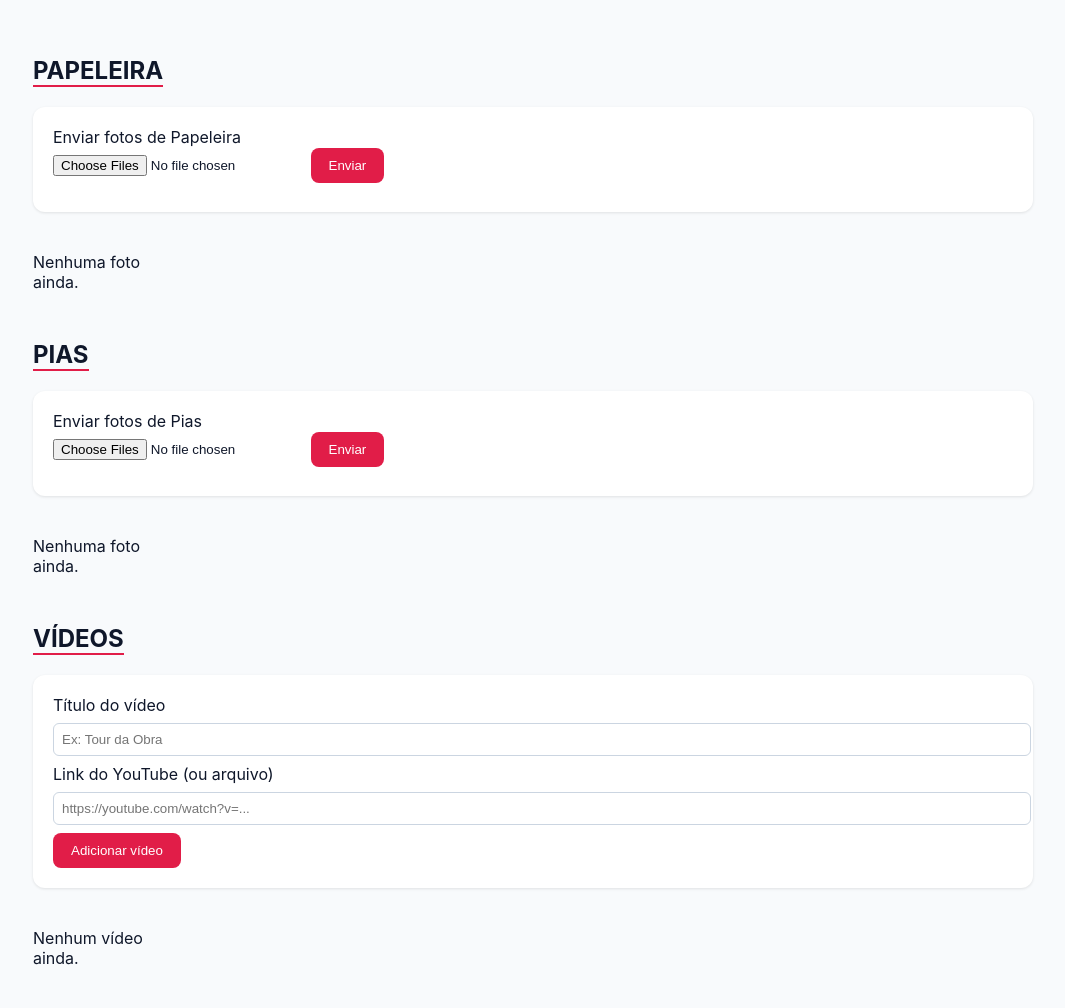
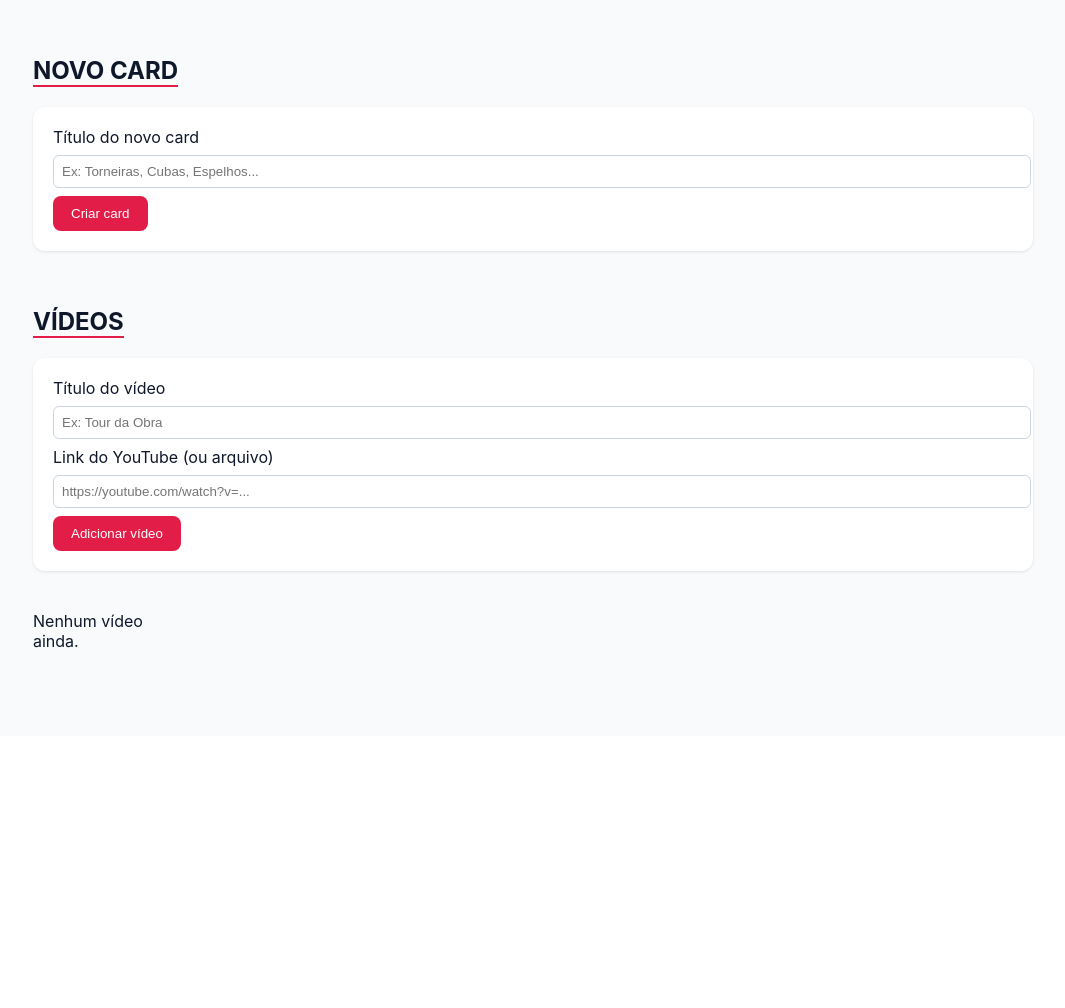
Before and after one commit to coringa187gmailcom-collab/stp-empreiteira, a Flask app: template templates/admin_panel.html in a window 1280 px wide. Shown: the part 64-1072 px from the top of the page, without its empty margins (107-1172 px from the left). After the commit the page ends 712 px from the top, so only its background shows below. Run offline with Flask 3, Linux system fonts and the light colour scheme; the template is opened without the code that fills it, so the values that code supplies are empty.

Commit message:
Cards dinâmicos: admin pode criar novos com títulos próprios

```diff
--- a/app.py
+++ b/app.py
@@ -39,6 +39,29 @@ def save_videos(videos):
     with open(VIDEOS_FILE, "w") as f:
         json.dump(videos, f)
 
+CATEGORIES_FILE = os.path.join(UPLOAD_FOLDER, "categories.json")
+if not os.path.exists(CATEGORIES_FILE):
+    with open(CATEGORIES_FILE, "w") as f:
+        json.dump(["papeleira", "pias"], f)
+
+def load_categories():
+    try:
+        with open(CATEGORIES_FILE) as f:
+            return json.load(f)
+    except:
+        return ["papeleira", "pias"]
+
+def save_categories(cats):
+    with open(CATEGORIES_FILE, "w") as f:
+        json.dump(cats, f)
+
+def get_photos(cat):
+    folder = os.path.join(UPLOAD_FOLDER, cat)
+    if not os.path.exists(folder):
+        return []
+    return [f"/static/uploads/{cat}/{f}" for f in os.listdir(folder) if allowed(f)]
+
+
 
 # Serve uploads from volume if needed
 @app.route("/static/uploads/<path:filename>")
@@ -55,15 +78,13 @@ def is_admin():
 
 @app.route("/")
 def index():
-    # Load uploaded photos
-    papeleira = []
-    pias = []
-    base = app.static_folder + "/uploads"
-    if os.path.exists(base + "/papeleira"):
-        papeleira = [f"/static/uploads/papeleira/{f}" for f in os.listdir(base + "/papeleira") if allowed(f)]
-    if os.path.exists(base + "/pias"):
-        pias = [f"/static/uploads/pias/{f}" for f in os.listdir(base + "/pias") if allowed(f)]
-    return render_template("index.html", papeleira=papeleira, pias=pias)
+    # Load all categories dynamically
+    categories = load_categories()
+    produtos = []
+    for cat in categories:
+        fotos = get_photos(cat)
+        produtos.append({"nome": cat.replace("_", " ").title(), "slug": cat, "fotos": fotos})
+    return render_template("index.html", produtos=produtos)
 
 # Hidden admin login
 @app.route("/gestao-stp", methods=["GET", "POST"])
@@ -83,22 +104,22 @@ def admin_login():
 def admin_panel():
     if not is_admin():
         return redirect(url_for("admin_login"))
-    papeleira = []
-    pias = []
-    base = os.path.join(app.static_folder, "uploads")
-    if os.path.exists(os.path.join(base, "papeleira")):
-        papeleira = os.listdir(os.path.join(base, "papeleira"))
-    if os.path.exists(os.path.join(base, "pias")):
-        pias = os.listdir(os.path.join(base, "pias"))
+    categories = load_categories()
+    produtos = []
+    for cat in categories:
+        folder = os.path.join(UPLOAD_FOLDER, cat)
+        fotos = os.listdir(folder) if os.path.exists(folder) else []
+        produtos.append({"nome": cat.replace("_", " ").title(), "slug": cat, "fotos": fotos})
     videos = load_videos()
-    return render_template("admin_panel.html", papeleira=papeleira, pias=pias, videos=videos)
+    return render_template("admin_panel.html", produtos=produtos, videos=videos)
 
 @app.route("/gestao-stp/upload", methods=["POST"])
 def admin_upload():
     if not is_admin():
         return redirect(url_for("admin_login"))
-    categoria = request.form.get("categoria")
-    if categoria not in ("papeleira", "pias"):
+    categoria = request.form.get("categoria", "").strip().lower().replace(" ", "_")
+    cats = load_categories()
+    if categoria not in cats:
         flash("Categoria inválida.", "erro")
         return redirect(url_for("admin_panel"))
     files = request.files.getlist("fotos")
@@ -124,7 +145,7 @@ def admin_upload():
 def admin_delete(categoria, filename):
     if not is_admin():
         return redirect(url_for("admin_login"))
-    if categoria not in ("papeleira", "pias"):
+    if categoria not in load_categories():
         return redirect(url_for("admin_panel"))
     path = os.path.join(app.static_folder, "uploads", categoria, secure_filename(filename))
     if os.path.exists(path):
@@ -173,6 +194,35 @@ def admin_backup():
     from flask import send_file
     return send_file(memory, download_name="stp-backup.zip", as_attachment=True, mimetype="application/zip")
 
+
+@app.route("/gestao-stp/categoria", methods=["POST"])
+def admin_create_category():
+    if not is_admin():
+        return redirect(url_for("admin_login"))
+    nome = request.form.get("nome", "").strip()
+    if nome:
+        slug = nome.lower().replace(" ", "_")[:40]
+        cats = load_categories()
+        if slug not in cats:
+            cats.append(slug)
+            save_categories(cats)
+            os.makedirs(os.path.join(UPLOAD_FOLDER, slug), exist_ok=True)
+            flash(f"Card '{nome}' criado.", "ok")
+        else:
+            flash("Já existe um card com esse nome.", "erro")
+    return redirect(url_for("admin_panel"))
+
+@app.route("/gestao-stp/categoria/delete/<slug>", methods=["POST"])
+def admin_delete_category(slug):
+    if not is_admin():
+        return redirect(url_for("admin_login"))
+    cats = load_categories()
+    if slug in cats and slug not in ("papeleira", "pias"):
+        cats.remove(slug)
+        save_categories(cats)
+        flash("Card removido.", "ok")
+    return redirect(url_for("admin_panel"))
+
 @app.route("/gestao-stp/sair")
 def admin_logout():
     session.pop("admin", None)
--- a/templates/admin_panel.html
+++ b/templates/admin_panel.html
@@ -39,20 +39,36 @@
       {% endfor %}
     {% endwith %}
 
-    <h2>PAPELEIRA</h2>
+
+    <h2>NOVO CARD</h2>
+    <div class="upload-box">
+      <form method="post" action="/gestao-stp/categoria">
+        <label>Título do novo card</label><br>
+        <input type="text" name="nome" placeholder="Ex: Torneiras, Cubas, Espelhos..." required style="width:100%;padding:8px;margin:8px 0;border:1px solid #cbd5e1;border-radius:6px">
+        <button type="submit">Criar card</button>
+      </form>
+    </div>
+
+    {% for p in produtos %}
+    <h2>{{ p.nome }}</h2>
     <div class="upload-box">
       <form method="post" action="/gestao-stp/upload" enctype="multipart/form-data">
-        <input type="hidden" name="categoria" value="papeleira">
-        <label>Enviar fotos de Papeleira</label><br>
+        <input type="hidden" name="categoria" value="{{ p.slug }}">
+        <label>Enviar fotos de {{ p.nome }}</label><br>
         <input type="file" name="fotos" accept="image/*" multiple required>
         <button type="submit">Enviar</button>
       </form>
+      {% if p.slug not in ('papeleira', 'pias') %}
+      <form method="post" action="/gestao-stp/categoria/delete/{{ p.slug }}" style="margin-top:8px">
+        <button type="submit" onclick="return confirm('Remover este card?')" style="background:#7f1d1d">Remover card</button>
+      </form>
+      {% endif %}
     </div>
     <div class="fotos">
-      {% for f in papeleira %}
+      {% for f in p.fotos %}
       <div class="foto">
-        <img src="/static/uploads/papeleira/{{ f }}" alt="">
-        <form method="post" action="/gestao-stp/delete/papeleira/{{ f }}">
+        <img src="/static/uploads/{{ p.slug }}/{{ f }}" alt="">
+        <form method="post" action="/gestao-stp/delete/{{ p.slug }}/{{ f }}">
           <button type="submit" onclick="return confirm('Remover?')">✕</button>
         </form>
       </div>
@@ -60,30 +76,9 @@
       <p>Nenhuma foto ainda.</p>
       {% endfor %}
     </div>
+    {% endfor %}
 
-    <h2>PIAS</h2>
-    <div class="upload-box">
-      <form method="post" action="/gestao-stp/upload" enctype="multipart/form-data">
-        <input type="hidden" name="categoria" value="pias">
-        <label>Enviar fotos de Pias</label><br>
-        <input type="file" name="fotos" accept="image/*" multiple required>
-        <button type="submit">Enviar</button>
-      </form>
-    </div>
-    <div class="fotos">
-      {% for f in pias %}
-      <div class="foto">
-        <img src="/static/uploads/pias/{{ f }}" alt="">
-        <form method="post" action="/gestao-stp/delete/pias/{{ f }}">
-          <button type="submit" onclick="return confirm('Remover?')">✕</button>
-        </form>
-      </div>
-      {% else %}
-      <p>Nenhuma foto ainda.</p>
-      {% endfor %}
-    </div>
-
-    <h2>VÍDEOS</h2>
+<h2>VÍDEOS</h2>
     <div class="upload-box">
       <form method="post" action="/gestao-stp/video" >
         <label>Título do vídeo</label><br>
```
Also changed, not shown: templates/index.html (+7 -23 lines).
